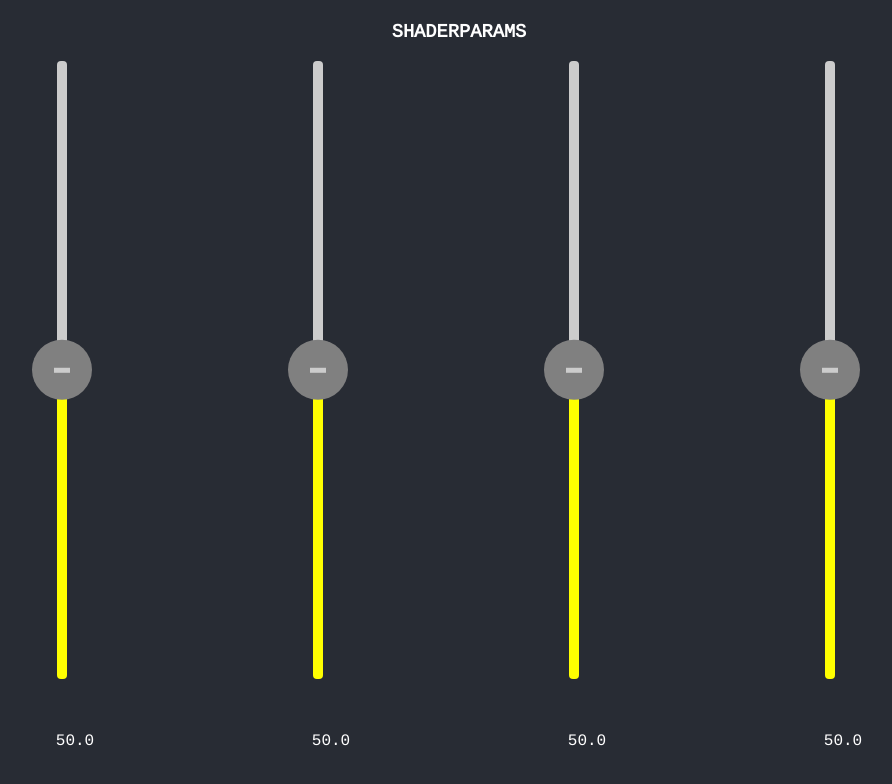
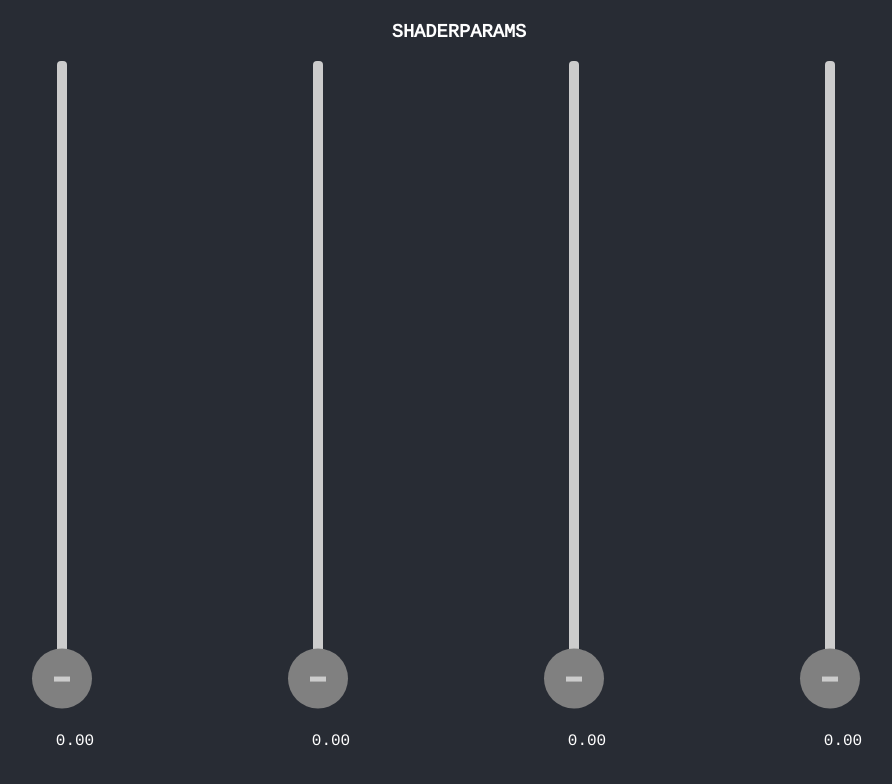
Before and after one commit to guergana/r_e_m_o_t_e, a React (Create React App) app in the folder client/: page /shaderparams in a window 1280 px wide. Shown: the top 784 px of the page, without its empty margins (181-1073 px from the left). Built offline with nearby package versions, Linux system fonts and the light colour scheme; no server answers.

Commit message:
sending shaderparams on osc

```diff
--- a/client/src/App.js
+++ b/client/src/App.js
@@ -1,6 +1,6 @@
 import React from "react";
 import "./App.css";
-import { BrowserRouter as Router, Switch, Route, Link } from "react-router-dom";
+import { BrowserRouter as Router, Switch, Route } from "react-router-dom";
 //absolute imports possible thanks to NODE_PATH var in .env file
 import Home from "components/Home";
 import Keyboard from "components/Keyboard";
--- a/client/src/components/Key/index.js
+++ b/client/src/components/Key/index.js
@@ -12,6 +12,7 @@ class Key extends React.Component {
   };
 
   componentDidMount() {
+    //add eventlistener
     socket.on("keyPress", function(data) {
       socket.emit("keyPress", data);
     });
--- a/client/src/components/ShaderParams/index.js
+++ b/client/src/components/ShaderParams/index.js
@@ -1,8 +1,6 @@
 import React from "react";
-//import io from "socket.io-client";
 import "./ShaderParams.css";
 import Slider from "components/Slider";
-//let socket = io();
 
 const sliders = [
   "shaderparam0",
@@ -20,7 +18,7 @@ class ShaderParams extends React.Component {
         <h3>ShaderParams</h3>
         <div class="slider-panel">
           {sliders.map(slider => (
-            <Slider key={slider} />
+            <Slider key={slider} shader="shader0" paramName={slider} />
           ))}
         </div>
       </div>
--- a/client/src/components/Slider/index.js
+++ b/client/src/components/Slider/index.js
@@ -1,15 +1,37 @@
 import React from "react";
 import "./Slider.css";
+import io from "socket.io-client";
+import PropTypes from "prop-types";
 import { Range, getTrackBackground } from "react-range";
 
-const STEP = 0.1;
+const STEP = 0.01;
 const MIN = 0;
-const MAX = 100;
+const MAX = 1;
 
+let socket = io();
 const Direction = "to top";
 
 class Slider extends React.Component {
-  state = { values: [50] };
+  static propTypes = {
+    shader: PropTypes.string.isRequired,
+    paramName: PropTypes.string.isRequired
+  };
+
+  state = { values: [0.0] };
+
+  onChangeHandler = values => {
+    const { paramName } = this.props;
+    this.setState({ values });
+    socket.emit("sliderChange", { paramName, value: values[0] });
+  };
+
+  componentDidMount() {
+    //add eventlistener
+    socket.on("sliderChange", function(data) {
+      socket.emit("sliderChange", data);
+    });
+  }
+
   render() {
     return (
       <div
@@ -27,7 +49,7 @@ class Slider extends React.Component {
           step={STEP}
           min={MIN}
           max={MAX}
-          onChange={values => this.setState({ values })}
+          onChange={values => this.onChangeHandler(values)}
           renderTrack={({ props, children }) => (
             <div
               onMouseDown={props.onMouseDown}
@@ -89,7 +111,7 @@ class Slider extends React.Component {
             style={{ marginTop: "50px", marginBottom: "50px", width: "56px" }}
             id="output"
           >
-            {this.state.values[0].toFixed(1)}
+            {this.state.values[0].toFixed(2)}
           </output>
         }
       </div>
```
Also changed, not shown: 1 other file (tests, documents, lock files or other folders).
